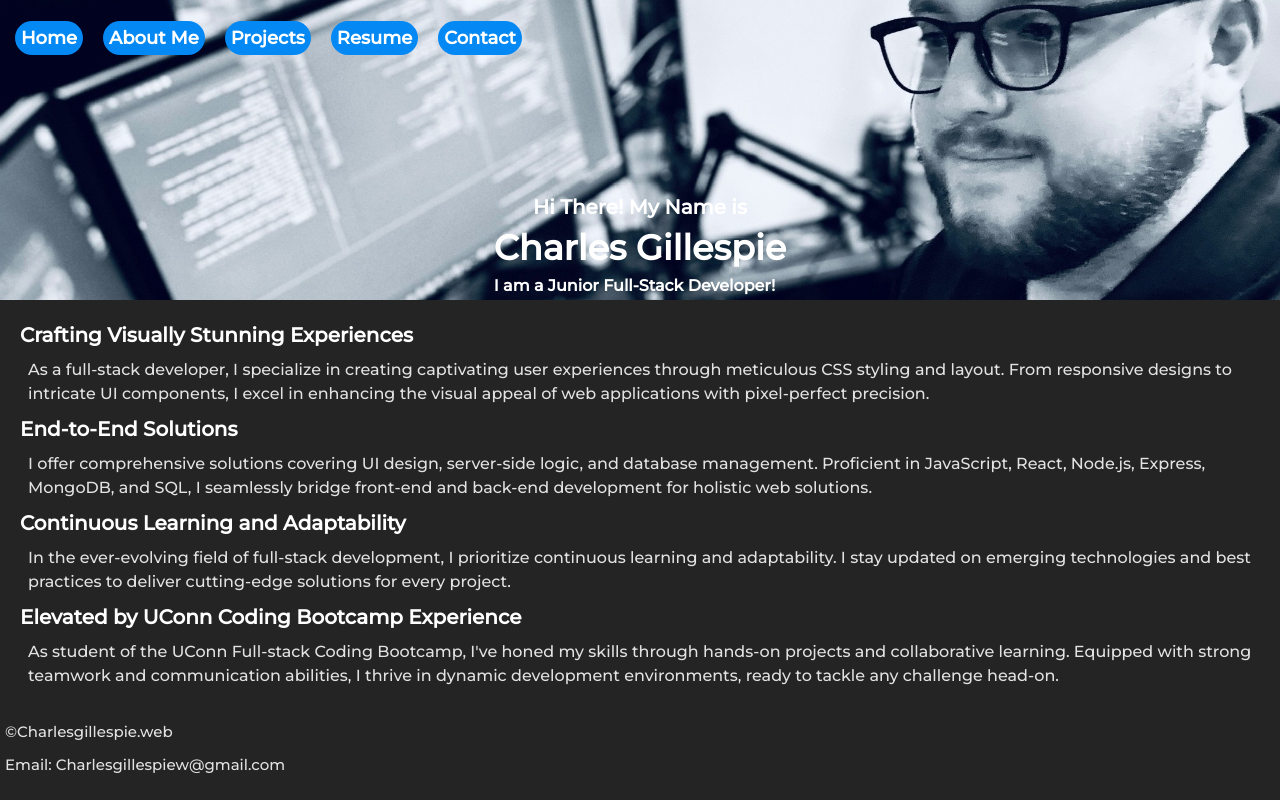
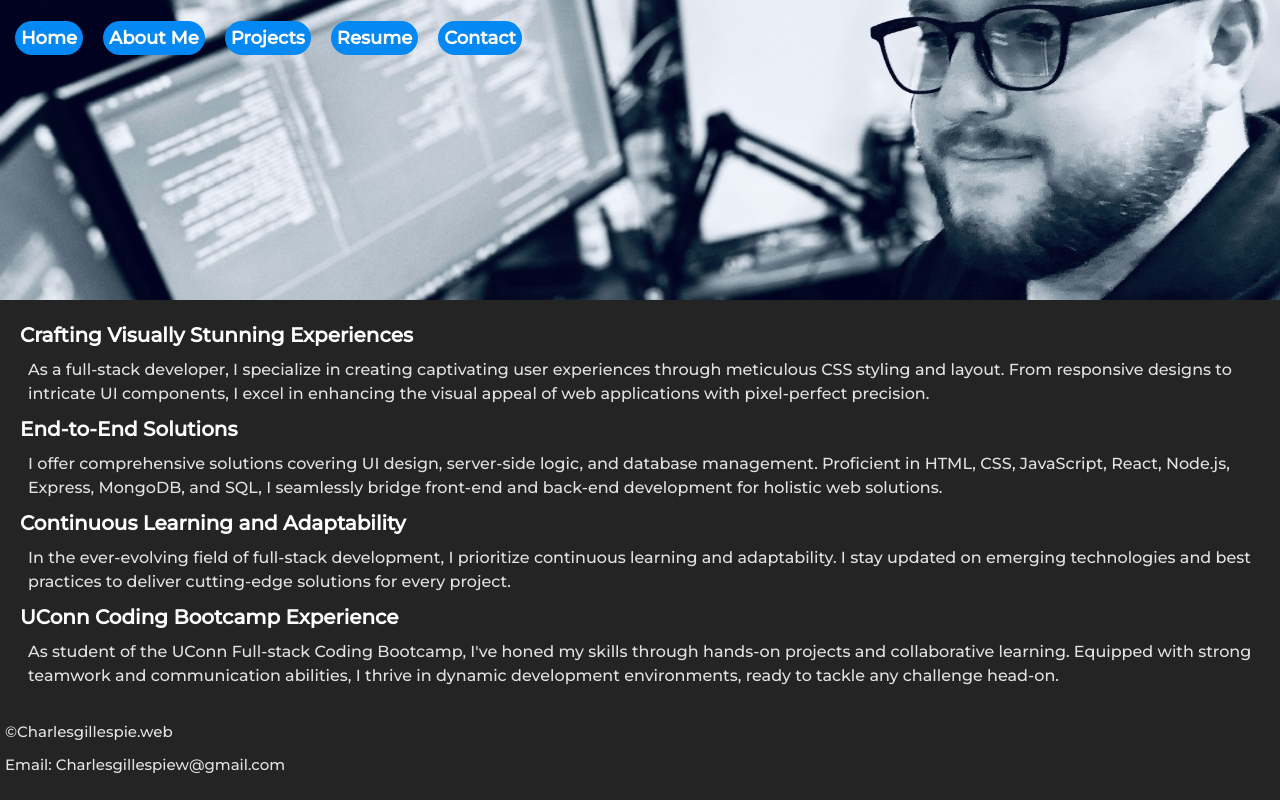
Before and after one commit to CharlesWGillespie/My-React-Portfolio, a React (Vite) app: page / in a window 1280 px wide. Built offline with nearby package versions, Linux system fonts and the light colour scheme.

Commit message:
added some styling to about me page need to continure

```diff
--- a/src/components/Home.jsx
+++ b/src/components/Home.jsx
@@ -6,13 +6,13 @@ export default function Home() {
         <p className="hp-p-tag">As a full-stack developer, I specialize in creating captivating user experiences through meticulous CSS styling and layout. From responsive designs to intricate UI components, I excel in enhancing the visual appeal of web applications with pixel-perfect precision. </p>
 
       <h3>End-to-End Solutions</h3>
-      <p className="hp-p-tag"> I offer comprehensive solutions covering UI design, server-side logic, and database management. Proficient in JavaScript, React, Node.js, Express, MongoDB, and SQL, I seamlessly bridge front-end and back-end development for holistic web solutions.</p>
+      <p className="hp-p-tag"> I offer comprehensive solutions covering UI design, server-side logic, and database management. Proficient in HTML, CSS, JavaScript, React, Node.js, Express, MongoDB, and SQL, I seamlessly bridge front-end and back-end development for holistic web solutions.</p>
       <br />
 
       <h3>Continuous Learning and Adaptability</h3>
       <p className="hp-p-tag">In the ever-evolving field of full-stack development, I prioritize continuous learning and adaptability. I stay updated on emerging technologies and best practices to deliver cutting-edge solutions for every project.</p><br />
 
-      <h3>Elevated by UConn Coding Bootcamp Experience</h3>
+      <h3>UConn Coding Bootcamp Experience</h3>
       <p className="hp-p-tag">As student of the UConn Full-stack Coding Bootcamp, I've honed my skills through hands-on projects and collaborative learning. Equipped with strong teamwork and communication abilities, I thrive in dynamic development environments, ready to tackle any challenge head-on.</p>
 
     </div>
--- a/src/components/Intro.jsx
+++ b/src/components/Intro.jsx
@@ -2,9 +2,9 @@ export default function Intro(){
     return(
     <div id="img-trial" className='intro'>
      <div className="intro-container">
-      <h2>Hi There! My Name is</h2>
-      <h1>Charles Gillespie</h1>
-      <h4>I am a Junior Full-Stack Developer!</h4>
+      <h2 id="about-none">Hi There! My Name is</h2>
+      <h1 id="about-none">Charles Gillespie</h1>
+      <h4 id="about-none">I am a Junior Full-Stack Developer!</h4>
       </div>
     </div>
     );
--- /dev/null
+++ b/src/css/aboutme.css
@@ -0,0 +1,3 @@
+#about-none{
+    display: none;
+}
--- a/src/pages/AboutMePage.jsx
+++ b/src/pages/AboutMePage.jsx
@@ -1,10 +1,12 @@
 import AboutMe from '../components/AboutMe'
 import Header from '../components/Intro'
+import Navbar from '../components/NavBar'
 
+import '../css/aboutme.css'
 export default function AboutMePage() {
 return(
     <>
-
+    <Navbar/>
     <Header />
     <AboutMe />
     </>
```
